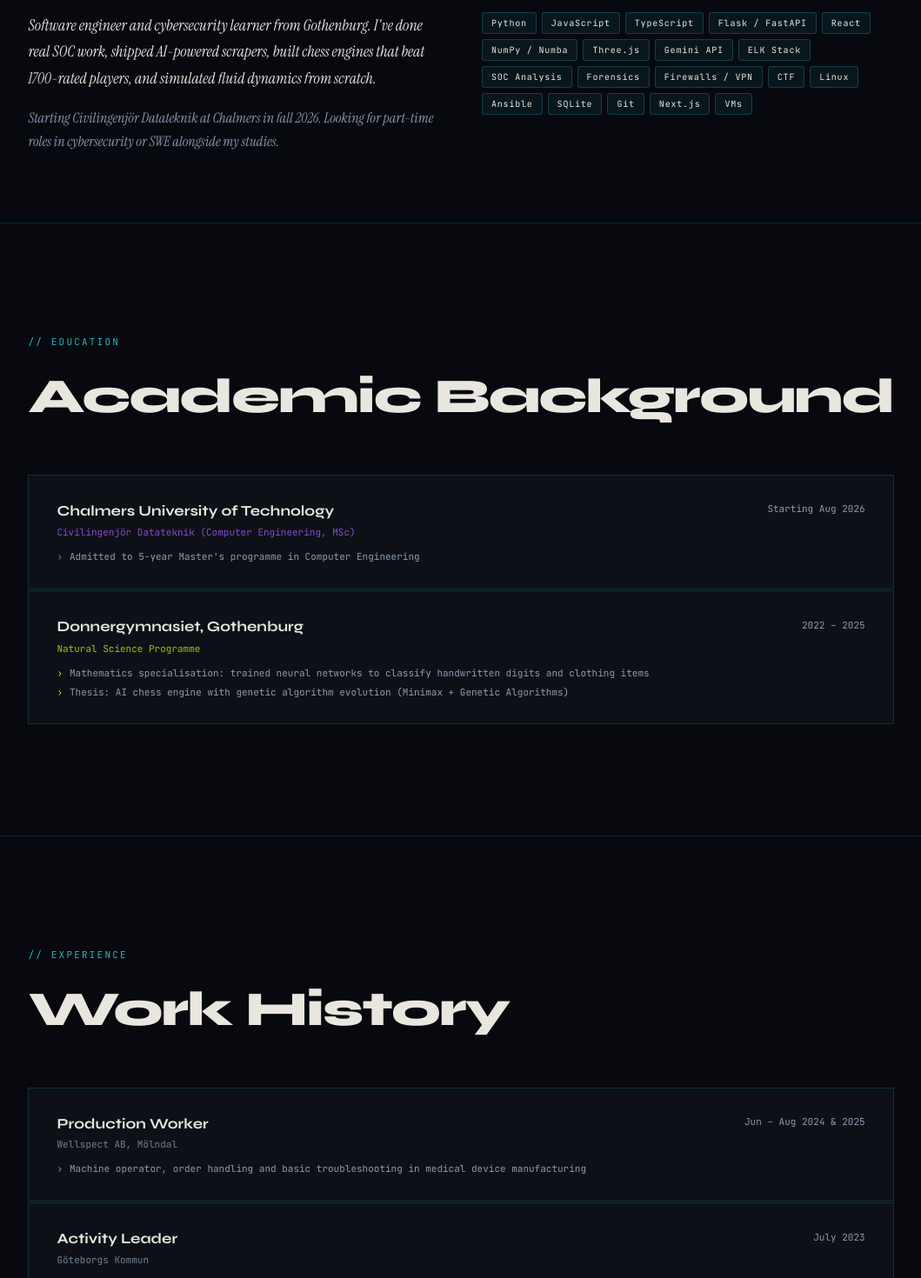
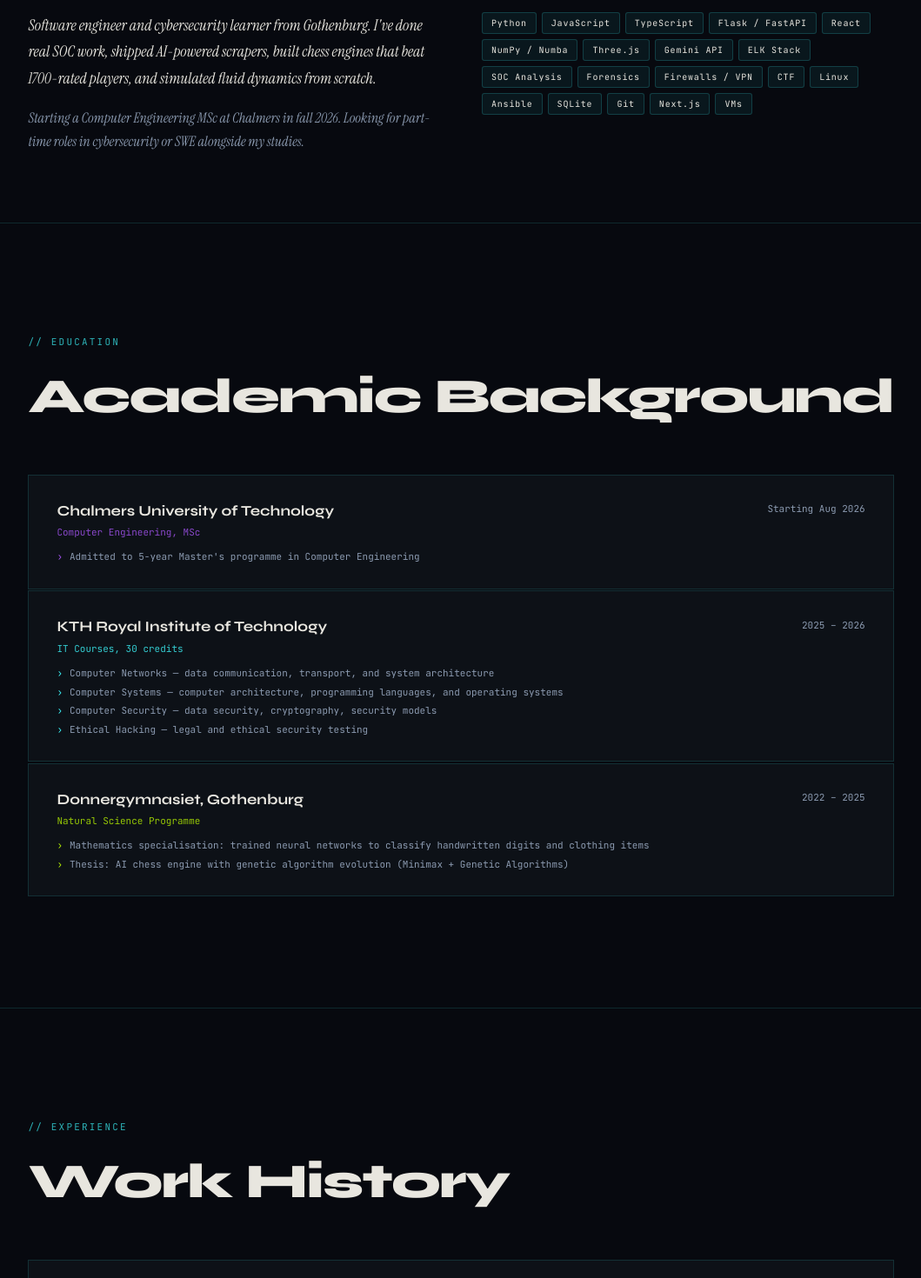
Before and after one commit to Nimaho71/portfolio, a Next.js app: page / in a window 1280 px wide. Shown: the part 900-2370 px from the top of the page at 87% size, without its empty margins (70-1129 px from the left). Built offline with nearby package versions, Linux system fonts and the light colour scheme.

Commit message:
Remove custom cursor, add KTH courses, translate remaining Swedish text
- Drop the custom cursor blob; use the normal system cursor everywhere
- Add KTH IT-Kurser (30 HP, 2025-2026) to the education timeline
- Translate leftover Swedish strings (degree name, employer name) to English

```diff
--- a/app/globals.css
+++ b/app/globals.css
@@ -25,19 +25,6 @@
   color: var(--text);
   font-family: var(--font-body);
   overflow-x: hidden;
-  cursor: none;
-}
-
-/* Custom cursor */
-.cursor {
-  position: fixed;
-  width: 10px; height: 10px;
-  background: var(--accent);
-  border-radius: 50%;
-  pointer-events: none;
-  z-index: 9999;
-  transform: translate(-50%, -50%);
-  mix-blend-mode: screen;
 }
 
 /* Nav link underline slide */
--- a/app/page.tsx
+++ b/app/page.tsx
@@ -112,11 +112,23 @@
 const EDUCATION = [
   {
     institution: "Chalmers University of Technology",
-    degree: "Civilingenjör Datateknik (Computer Engineering, MSc)",
+    degree: "Computer Engineering, MSc",
     period: "Starting Aug 2026",
     color: "#a855f7",
     items: [
       "Admitted to 5-year Master's programme in Computer Engineering",
+    ],
+  },
+  {
+    institution: "KTH Royal Institute of Technology",
+    degree: "IT Courses, 30 credits",
+    period: "2025 – 2026",
+    color: "#3dfaff",
+    items: [
+      "Computer Networks — data communication, transport, and system architecture",
+      "Computer Systems — computer architecture, programming languages, and operating systems",
+      "Computer Security — data security, cryptography, security models",
+      "Ethical Hacking — legal and ethical security testing",
     ],
   },
   {
@@ -141,7 +153,7 @@
   },
   {
     role: "Activity Leader",
-    company: "Göteborgs Kommun",
+    company: "City of Gothenburg",
     period: "July 2023",
     color: "#8b9ab0",
     items: ["Organised and led summer/sport activities for children aged 5–10"],
@@ -210,21 +222,6 @@
   return <canvas ref={ref} style={{ position: "absolute", inset: 0, width: "100%", height: "100%", pointerEvents: "none" }} />;
 }
 
-// ─── Cursor ───────────────────────────────────────────────────────────────────
-
-function Cursor() {
-  const ref = useRef<HTMLDivElement>(null);
-  const [isTouch, setIsTouch] = useState(false);
-  useEffect(() => {
-    setIsTouch(window.matchMedia("(hover: none)").matches);
-    const fn = (e: MouseEvent) => { if (ref.current) { ref.current.style.left = `${e.clientX}px`; ref.current.style.top = `${e.clientY}px`; } };
-    window.addEventListener("mousemove", fn);
-    return () => window.removeEventListener("mousemove", fn);
-  }, []);
-  if (isTouch) return null;
-  return <div ref={ref} className="cursor" />;
-}
-
 // ─── Nav ──────────────────────────────────────────────────────────────────────
 
 function Nav() {
@@ -252,7 +249,7 @@
             </a>
           ))}
           <a href="#contact"
-            style={{ fontFamily: "var(--font-display)", fontSize: 11, fontWeight: 600, letterSpacing: "0.1em", textTransform: "uppercase", padding: "6px 16px", border: "1px solid var(--accent)", color: "var(--accent)", textDecoration: "none", borderRadius: 2, transition: "all 0.2s", cursor: "none" }}
+            style={{ fontFamily: "var(--font-display)", fontSize: 11, fontWeight: 600, letterSpacing: "0.1em", textTransform: "uppercase", padding: "6px 16px", border: "1px solid var(--accent)", color: "var(--accent)", textDecoration: "none", borderRadius: 2, transition: "all 0.2s" }}
             onMouseEnter={e => { e.currentTarget.style.background = "var(--accent)"; e.currentTarget.style.color = "var(--bg)"; }}
             onMouseLeave={e => { e.currentTarget.style.background = "transparent"; e.currentTarget.style.color = "var(--accent)"; }}>
             Hire me
@@ -267,7 +264,7 @@
 
 function Btn({ href, children, variant = "primary", target }: { href: string; children: React.ReactNode; variant?: "primary" | "ghost"; target?: string }) {
   const [hov, setHov] = useState(false);
-  const base: React.CSSProperties = { display: "inline-flex", alignItems: "center", padding: "10px 24px", fontFamily: "var(--font-display)", fontSize: 12, fontWeight: 600, letterSpacing: "0.1em", textTransform: "uppercase", textDecoration: "none", borderRadius: 2, cursor: "none", transition: "color 0.2s, background 0.2s, border-color 0.2s" };
+  const base: React.CSSProperties = { display: "inline-flex", alignItems: "center", padding: "10px 24px", fontFamily: "var(--font-display)", fontSize: 12, fontWeight: 600, letterSpacing: "0.1em", textTransform: "uppercase", textDecoration: "none", borderRadius: 2, transition: "color 0.2s, background 0.2s, border-color 0.2s" };
   const style: React.CSSProperties = variant === "primary"
     ? { ...base, color: hov ? "var(--accent)" : "var(--bg)", background: hov ? "transparent" : "var(--accent)", border: "1px solid var(--accent)" }
     : { ...base, color: hov ? "var(--accent)" : "var(--muted)", background: hov ? "rgba(61,250,255,0.06)" : "transparent", border: `1px solid ${hov ? "var(--accent)" : "var(--border)"}` };
@@ -336,7 +333,7 @@
             Software engineer and cybersecurity learner from Gothenburg. I've done real SOC work, shipped AI-powered scrapers, built chess engines that beat 1700-rated players, and simulated fluid dynamics from scratch.
           </p>
           <p style={{ fontFamily: "var(--font-body)", fontStyle: "italic", fontSize: "1rem", lineHeight: 1.7, color: "var(--muted)" }}>
-            Starting Civilingenjör Datateknik at Chalmers in fall 2026. Looking for part-time roles in cybersecurity or SWE alongside my studies.
+            Starting a Computer Engineering MSc at Chalmers in fall 2026. Looking for part-time roles in cybersecurity or SWE alongside my studies.
           </p>
         </div>
         <div>
@@ -460,7 +457,7 @@
   }, [p.accent]);
   return (
     <div ref={ref} onMouseEnter={() => setHov(true)} onMouseLeave={() => setHov(false)} onMouseMove={onMM}
-      style={{ position: "relative", overflow: "hidden", background: hov ? "var(--surface)" : "var(--bg-2)", border: `1px solid ${hov ? p.accent + "40" : "var(--border)"}`, cursor: "none", opacity: vis ? 1 : 0, transform: vis ? "none" : "translateY(28px)", transition: `opacity 0.7s ease ${i * 100}ms, transform 0.7s ease ${i * 100}ms, background 0.3s, border-color 0.3s` }}>
+      style={{ position: "relative", overflow: "hidden", background: hov ? "var(--surface)" : "var(--bg-2)", border: `1px solid ${hov ? p.accent + "40" : "var(--border)"}`, opacity: vis ? 1 : 0, transform: vis ? "none" : "translateY(28px)", transition: `opacity 0.7s ease ${i * 100}ms, transform 0.7s ease ${i * 100}ms, background 0.3s, border-color 0.3s` }}>
       <div ref={glowRef} style={{ position: "absolute", inset: 0, zIndex: 0, pointerEvents: "none", opacity: hov ? 1 : 0, transition: "opacity 0.4s ease" }} />
       <div style={{ position: "absolute", top: 0, left: 0, right: 0, height: "2px", background: hov ? p.accent : "transparent", transition: "background 0.3s", zIndex: 1 }} />
       <div style={{ position: "relative", zIndex: 1, padding: "2.5rem" }}>
@@ -509,7 +506,7 @@
   }, [c.color]);
   return (
     <div ref={ref} onMouseEnter={() => setHov(true)} onMouseLeave={() => setHov(false)} onMouseMove={onMM}
-      style={{ position: "relative", overflow: "hidden", background: hov ? "var(--surface)" : "var(--bg-2)", border: `1px solid ${hov ? c.color + "40" : "var(--border)"}`, opacity: vis ? 1 : 0, transform: vis ? "none" : "translateY(28px)", transition: `opacity 0.7s ease ${i * 100}ms, transform 0.7s ease ${i * 100}ms, background 0.3s, border-color 0.3s`, cursor: "none" }}>
+      style={{ position: "relative", overflow: "hidden", background: hov ? "var(--surface)" : "var(--bg-2)", border: `1px solid ${hov ? c.color + "40" : "var(--border)"}`, opacity: vis ? 1 : 0, transform: vis ? "none" : "translateY(28px)", transition: `opacity 0.7s ease ${i * 100}ms, transform 0.7s ease ${i * 100}ms, background 0.3s, border-color 0.3s` }}>
       <div ref={glowRef} style={{ position: "absolute", inset: 0, zIndex: 0, pointerEvents: "none", opacity: hov ? 1 : 0, transition: "opacity 0.4s ease" }} />
       <div style={{ position: "relative", zIndex: 1, padding: "2rem" }}>
         <div style={{ display: "inline-flex", alignItems: "center", justifyContent: "center", width: 36, height: 36, marginBottom: "1.2rem", background: c.color + "15", border: `1px solid ${c.color}40`, borderRadius: 4, fontFamily: "var(--font-mono)", fontSize: 10, fontWeight: 500, color: c.color, letterSpacing: "0.08em" }}>{c.label}</div>
@@ -570,7 +567,6 @@
   useEffect(() => { window.scrollTo(0, 0); }, []);
   return (
     <>
-      <Cursor />
       <Nav />
       <main>
         <Hero />
```
